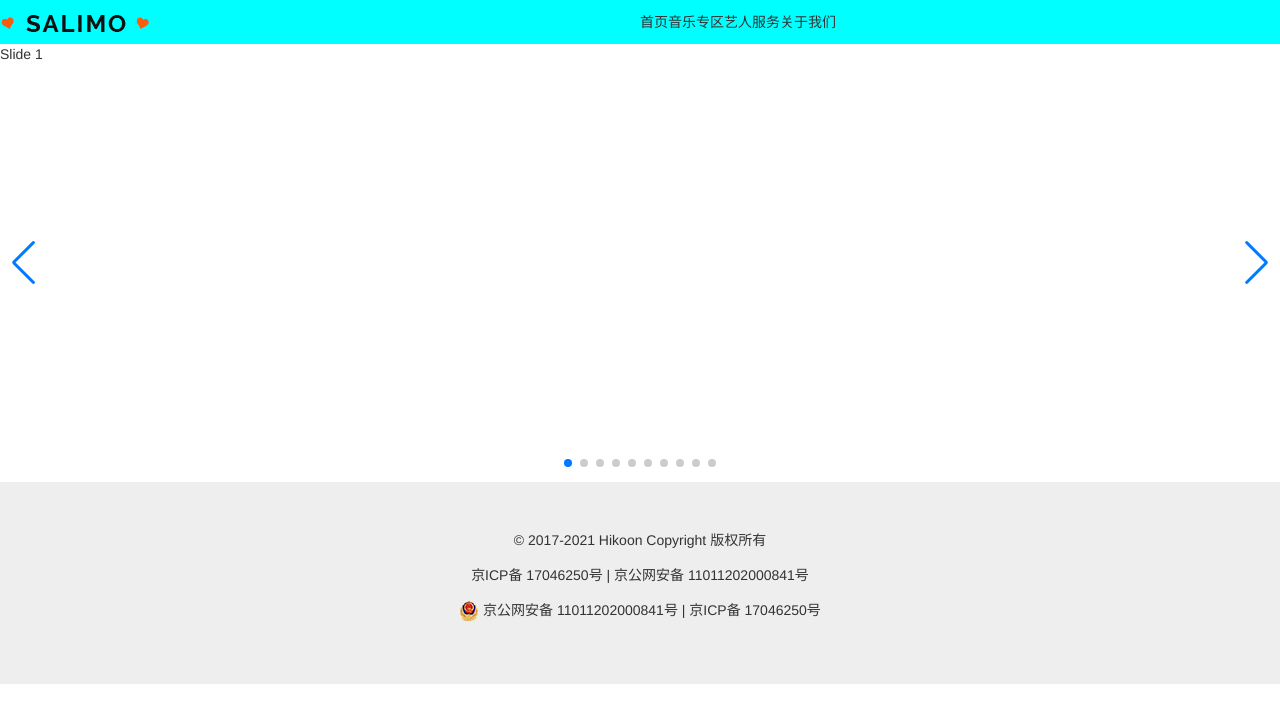
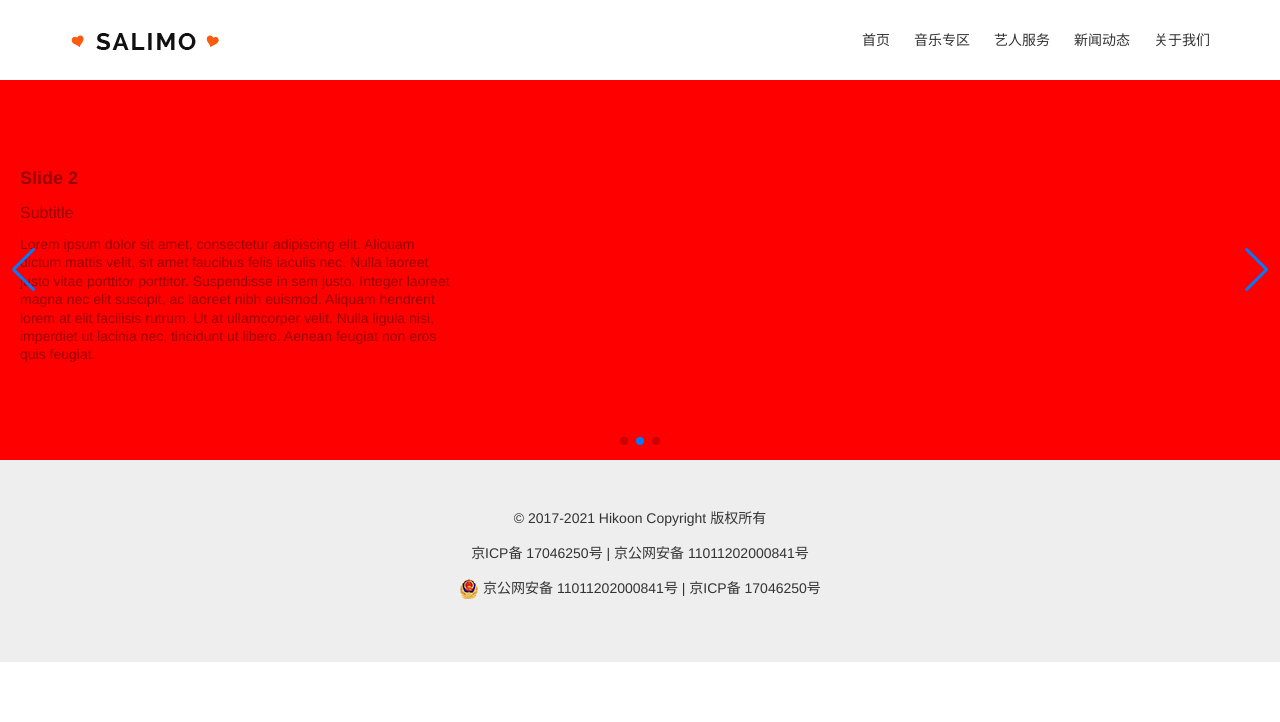
Before and after one commit to Miracle-Belief/musicproject, a Vue app: page /home in a window 1280 px wide. Shown: the top 722 px of the page. Built offline with nearby package versions, Linux system fonts and the light colour scheme.

Commit message:
fix 修改了一些样式

```diff
--- a/package.json
+++ b/package.json
@@ -9,8 +9,6 @@
   "dependencies": {
     "bootstrap": "^3.3.7",
     "core-js": "^3.6.5",
-    "sass-loader": "^12.4.0",
-    "style-loader": "^3.3.1",
     "swiper": "^5.4.5",
     "vue": "^2.6.11",
     "vue-awesome-swiper": "^4.1.1",
@@ -19,6 +17,9 @@
   "devDependencies": {
     "@vue/cli-plugin-babel": "~4.5.0",
     "@vue/cli-service": "~4.5.0",
+    "node-sass": "^4",
+    "sass-loader": "^10",
+    "style-loader": "^3.3.1",
     "vue-template-compiler": "^2.6.11"
   }
 }
--- a/src/components/common/navbar/NavBar.vue
+++ b/src/components/common/navbar/NavBar.vue
@@ -1,24 +1,28 @@
 <template>
   <div class="nav-bar">
-    <div class="left"><slot name="left"></slot></div>
-     <div class="center"><slot name="center"></slot></div>
-      <div class="right"><slot name="right"></slot></div>
+    <div class="container">
+      <div class="row">
+        <div class="col-md-3"><slot name="left"></slot></div>
+        <div class="col-md-3"><slot name="center"></slot></div>
+        <div class="col-md-6 text-right"><slot name="right"></slot></div>
+      </div>
+    </div>
   </div>
 </template>
 
 <script>
 export default {
-    name: 'NavBar',
-    components: {}
-  }
+  name: "NavBar",
+  components: {},
+};
 </script>
 
 <style scoped>
 .nav-bar {
   display: flex;
-    height: 44px;
-    line-height: 44px;
-    background-color: aqua;
+  min-height: 80px;
+  line-height: 80px;
+  background-color: #fff;
 }
 .left {
   width: 30%;
@@ -32,5 +36,4 @@
   flex: 1;
   /* background: green */
 }
-
 </style>
--- a/src/components/common/navbar/NavBarItem.vue
+++ b/src/components/common/navbar/NavBarItem.vue
@@ -30,6 +30,9 @@ export default {
 <style scoped>
 .tab-bar-item {
   display: inline-block;
+}
 
+.tab-bar-item + .tab-bar-item {
+  margin-left: 24px;
 }
 </style>
--- a/src/components/content/MainNavBar/MainNavBar.vue
+++ b/src/components/content/MainNavBar/MainNavBar.vue
@@ -6,26 +6,36 @@
       </template>
 
       <template slot="right">
-        <nav-bar-item path="/home">首页</nav-bar-item>
-         <nav-bar-item path="/musicPrefecture">音乐专区</nav-bar-item>
-          <nav-bar-item path="/artistService">艺人服务</nav-bar-item>
-        <nav-bar-item path="/about">关于我们</nav-bar-item>
+        <nav-bar-item
+          v-for="route in routes"
+          :key="route.path"
+          :path="route.path"
+          >{{ route.title }}</nav-bar-item>
       </template>
-
     </nav-bar>
-
   </div>
 </template>
 
 <script>
 import NavBar from "components/common/navbar/NavBar";
-import NavBarItem from 'components/common/navbar/NavBarItem'
+import NavBarItem from "components/common/navbar/NavBarItem";
 export default {
   name: "MainNavBar",
   components: {
     NavBar,
-    NavBarItem
+    NavBarItem,
   },
+  data() {
+    return {
+      routes:[],
+    };
+  },
+  mounted() {
+    // 出栈第一个路由
+    const routes = this.$router.options.routes
+    routes.shift()
+    this.routes = routes
+  }
 };
 </script>
 
--- a/src/router/index.js
+++ b/src/router/index.js
@@ -16,22 +16,32 @@ Vue.use(VueRouter)
 const routes = [
    {
      path: '',
-     redirect: '/home'
+     title:'首页',
+     redirect: '/home',
    },
    {
      path: '/home',
+     title:'首页',
      component: Home
    },
    {
      path: '/musicPrefecture',
+     title:'音乐专区',
      component: Musicprefecture
    },
    {
     path: '/artistService',
+    title:'艺人服务',
+    component: Artistservice
+  },
+  {
+    path:'/news',
+    title:'新闻动态',
     component: Artistservice
   },
   {
     path: '/about',
+    title:'关于我们',
     component: About
   }
 ]
--- a/src/views/home/swiper/swiper-example-parallax.vue
+++ b/src/views/home/swiper/swiper-example-parallax.vue
@@ -1,16 +1,51 @@
 
 <template>
   <swiper class="swiper" :options="swiperOption">
-    <swiper-slide>Slide 1</swiper-slide>
-    <swiper-slide>Slide 2</swiper-slide>
-    <swiper-slide>Slide 3</swiper-slide>
-    <swiper-slide>Slide 4</swiper-slide>
-    <swiper-slide>Slide 5</swiper-slide>
-    <swiper-slide>Slide 6</swiper-slide>
-    <swiper-slide>Slide 7</swiper-slide>
-    <swiper-slide>Slide 8</swiper-slide>
-    <swiper-slide>Slide 9</swiper-slide>
-    <swiper-slide>Slide 10</swiper-slide>
+    <swiper-slide class="swiper-item">
+      <div class="title" data-swiper-parallax="-100">Slide 2</div>
+      <div class="subtitle" data-swiper-parallax="-240">Subtitle</div>
+      <div class="text" data-swiper-parallax="-360">
+        <p>
+          Lorem ipsum dolor sit amet, consectetur adipiscing elit. Aliquam
+          dictum mattis velit, sit amet faucibus felis iaculis nec. Nulla
+          laoreet justo vitae porttitor porttitor. Suspendisse in sem justo.
+          Integer laoreet magna nec elit suscipit, ac laoreet nibh euismod.
+          Aliquam hendrerit lorem at elit facilisis rutrum. Ut at ullamcorper
+          velit. Nulla ligula nisi, imperdiet ut lacinia nec, tincidunt ut
+          libero. Aenean feugiat non eros quis feugiat.
+        </p>
+      </div>
+    </swiper-slide>
+    <swiper-slide class="swiper-item">
+      <div class="title" data-swiper-parallax="-100">Slide 2</div>
+      <div class="subtitle" data-swiper-parallax="-240">Subtitle</div>
+      <div class="text" data-swiper-parallax="-360">
+        <p>
+          Lorem ipsum dolor sit amet, consectetur adipiscing elit. Aliquam
+          dictum mattis velit, sit amet faucibus felis iaculis nec. Nulla
+          laoreet justo vitae porttitor porttitor. Suspendisse in sem justo.
+          Integer laoreet magna nec elit suscipit, ac laoreet nibh euismod.
+          Aliquam hendrerit lorem at elit facilisis rutrum. Ut at ullamcorper
+          velit. Nulla ligula nisi, imperdiet ut lacinia nec, tincidunt ut
+          libero. Aenean feugiat non eros quis feugiat.
+        </p>
+      </div>
+    </swiper-slide>
+    <swiper-slide class="swiper-item">
+      <div class="title" data-swiper-parallax="-100">Slide 2</div>
+      <div class="subtitle" data-swiper-parallax="-240">Subtitle</div>
+      <div class="text" data-swiper-parallax="-360">
+        <p>
+          Lorem ipsum dolor sit amet, consectetur adipiscing elit. Aliquam
+          dictum mattis velit, sit amet faucibus felis iaculis nec. Nulla
+          laoreet justo vitae porttitor porttitor. Suspendisse in sem justo.
+          Integer laoreet magna nec elit suscipit, ac laoreet nibh euismod.
+          Aliquam hendrerit lorem at elit facilisis rutrum. Ut at ullamcorper
+          velit. Nulla ligula nisi, imperdiet ut lacinia nec, tincidunt ut
+          libero. Aenean feugiat non eros quis feugiat.
+        </p>
+      </div>
+    </swiper-slide>
     <div class="swiper-pagination" slot="pagination"></div>
     <div class="swiper-button-prev" slot="button-prev"></div>
     <div class="swiper-button-next" slot="button-next"></div>
@@ -18,38 +53,81 @@
 </template>
 
 <script>
-  import { Swiper, SwiperSlide } from 'vue-awesome-swiper'
-  import 'swiper/css/swiper.css'
+import { Swiper, SwiperSlide } from "vue-awesome-swiper";
+import "swiper/css/swiper.css";
 
 export default {
-    name: 'swiper-example-loop',
-    title: 'Loop mode / Infinite loop',
+  name: "swiper-example-loop",
   components: {
     Swiper,
-      SwiperSlide
+    SwiperSlide,
   },
   data() {
     return {
       swiperOption: {
+        speed: 600,
+        parallax: true,
         slidesPerView: 1,
         spaceBetween: 30,
         loop: true,
+        // 自动播放
+        autoplay: {
+          delay: 2500,
+          disableOnInteraction: false,
+        },
         pagination: {
-            el: '.swiper-pagination',
-            clickable: true
+          el: ".swiper-pagination",
+          clickable: true,
         },
         navigation: {
-            nextEl: '.swiper-button-next',
-            prevEl: '.swiper-button-prev'
+          nextEl: ".swiper-button-next",
+          prevEl: ".swiper-button-prev",
+        },
+      },
+    };
+  },
+};
+</script>
+
+<style lang="scss" scoped>
+.main {
+  position: relative;
+}
+
+.swiper-item {
+  background: red;
+  height: 100%;
+}
+
+.swiper {
+  width: 100%;
+  height: 380px;
+  background: red;
+
+  .swiper-slide {
+    display: flex;
+    flex-direction: column;
+    justify-content: center;
+    color: #990000;
+    box-sizing: border-box;
+    padding: 0 20px;
+    background-color: transparent;
+
+    .title {
+      margin-bottom: 10px;
+      font-size: 18px;
+      font-weight: bold;
+    }
+
+    .subtitle {
+      margin-bottom: 10px;
+      font-size: 16px;
+    }
+
+    .text {
+      max-width: 430px;
+      line-height: 1.32;
     }
   }
 }
-    }
-  }
-</script>
-
-<style scoped>
-.swiper {
-  min-height: 438px;
-}
 </style>
```
Lines whose indentation alone changed are shown as unchanged.
